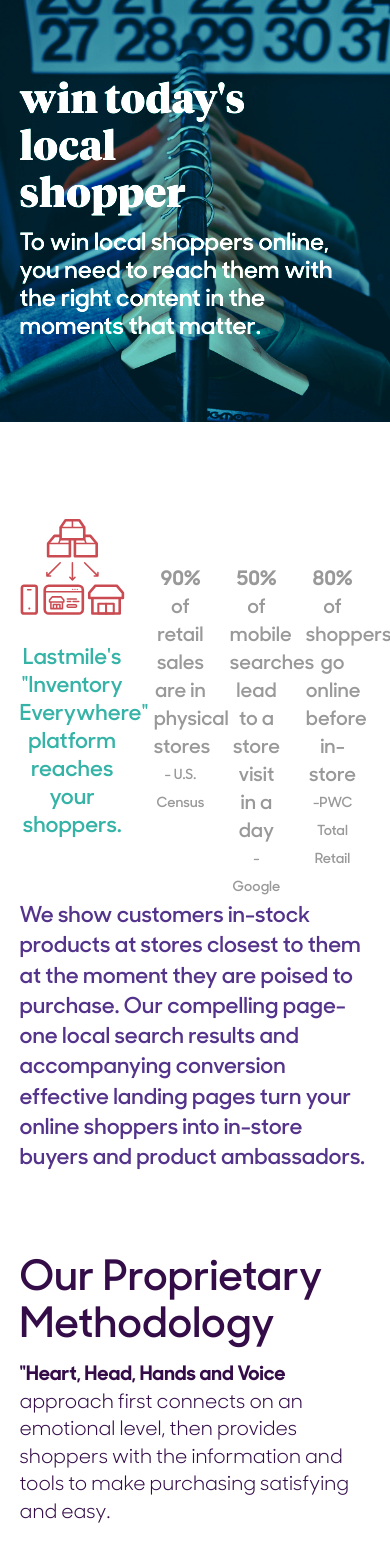
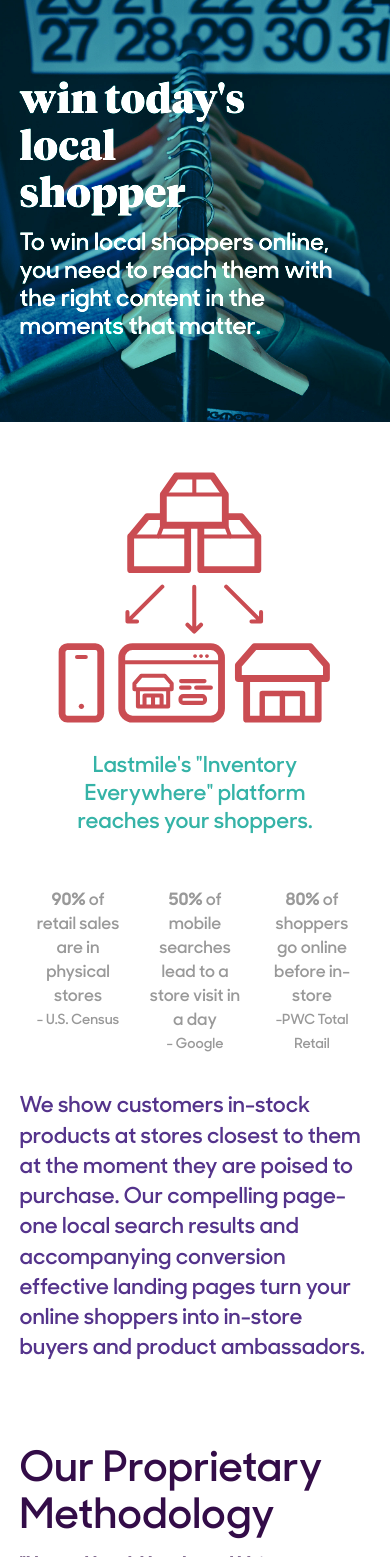
Before and after one commit to stephenkarpeles/lastmile-retail, a PHP site: page /shopper-journey.php in a window 390 px wide. Shown: the part 76-1633 px from the top of the page. Run offline with PHP 8.4, Linux system fonts and the light colour scheme; data that the repository does not hold is empty; some libraries are stand-ins or nearby versions.

Commit message:
Shopper Journey page

```diff
--- a/css/style.css
+++ b/css/style.css
@@ -602,7 +602,8 @@ section {
       @media screen and (max-width: 1023px) {
         .hero--shopper-journey .hero__icon {
           width: 310px;
-          bottom: -200px; } }
+          bottom: -200px;
+          left: 38.5%; } }
       @media screen and (max-width: 859px) {
         .hero--shopper-journey .hero__icon {
           display: none; } }
@@ -762,12 +763,25 @@ p.intro--home {
 .shopper-journey-info {
   padding-top: 9em;
   padding-bottom: 0; }
+  @media screen and (max-width: 859px) {
+    .shopper-journey-info {
+      padding-top: 6em; } }
+  @media screen and (max-width: 699px) {
+    .shopper-journey-info {
+      padding-top: 3em; } }
   .shopper-journey-info .container {
     display: flex;
     justify-content: space-between; }
+    @media screen and (max-width: 699px) {
+      .shopper-journey-info .container {
+        flex-direction: column; } }
   .shopper-journey-info__image-block {
     width: 30%;
     margin-top: -3em; }
+    @media screen and (max-width: 699px) {
+      .shopper-journey-info__image-block {
+        width: 80%;
+        margin: 0 auto 10px; } }
     .shopper-journey-info__image-block img {
       width: 275px;
       margin: 0 auto; }
@@ -783,6 +797,10 @@ p.intro--home {
     width: 65%;
     display: flex;
     justify-content: space-between; }
+    @media screen and (max-width: 699px) {
+      .shopper-journey-info__stat-block {
+        width: 100%;
+        margin-bottom: 35px; } }
   .shopper-journey-info__stat {
     text-align: center;
     width: 33.33%;
@@ -798,6 +816,11 @@ p.intro--home {
       .shopper-journey-info__stat span:not(:first-child) {
         font-size: 14px;
         font-weight: 300; }
+    @media screen and (max-width: 699px) {
+      .shopper-journey-info__stat {
+        font-size: 17px;
+        line-height: 24px;
+        padding: 0 3%; } }
 
 .intro-wrap--shopper-journey {
   padding-top: 0; }
--- a/sass/_hero.scss
+++ b/sass/_hero.scss
@@ -89,6 +89,7 @@
       @include mq(desktop, 'max-width') {
         width: 310px;
         bottom: -200px;
+        left: 38.5%;
       }
 
       @include mq(desktop-narrow, 'max-width') {
--- a/sass/pages/_shopper-journey.scss
+++ b/sass/pages/_shopper-journey.scss
@@ -2,14 +2,31 @@
 	padding-top: 9em;
 	padding-bottom: 0;
 
+	@include mq(desktop-narrow, 'max-width') {
+		padding-top: 6em;
+	}
+
+	@include mq(full-nav, 'max-width') {
+		padding-top: 3em;
+	}
+
 	.container {
 		display: flex;
 		justify-content: space-between;
+
+		@include mq(full-nav, 'max-width') {
+			flex-direction: column;
+		}
 	}
 
 	&__image-block {
 		width: 30%;
 		margin-top: -3em;
+
+		@include mq(full-nav, 'max-width') {
+			width: 80%;
+			margin: 0 auto 10px;
+		}
 
 		img {
 			width: 275px;
@@ -29,9 +46,13 @@
 
 	&__stat-block {
 		width: 65%;
-
 		display: flex;
 		justify-content: space-between;
+
+		@include mq(full-nav, 'max-width') {
+			width: 100%;
+			margin-bottom: 35px;
+		}
 	}
 
 	&__stat {
@@ -52,6 +73,12 @@
     	  font-size: 14px;
     	  font-weight: 300;
       }
+    }
+
+    @include mq(full-nav, 'max-width') {
+    	font-size: 17px;
+    	line-height: 24px;
+    	padding: 0 3%;
     }
 	}
 }
```
Also changed, not shown: 1 other file.
